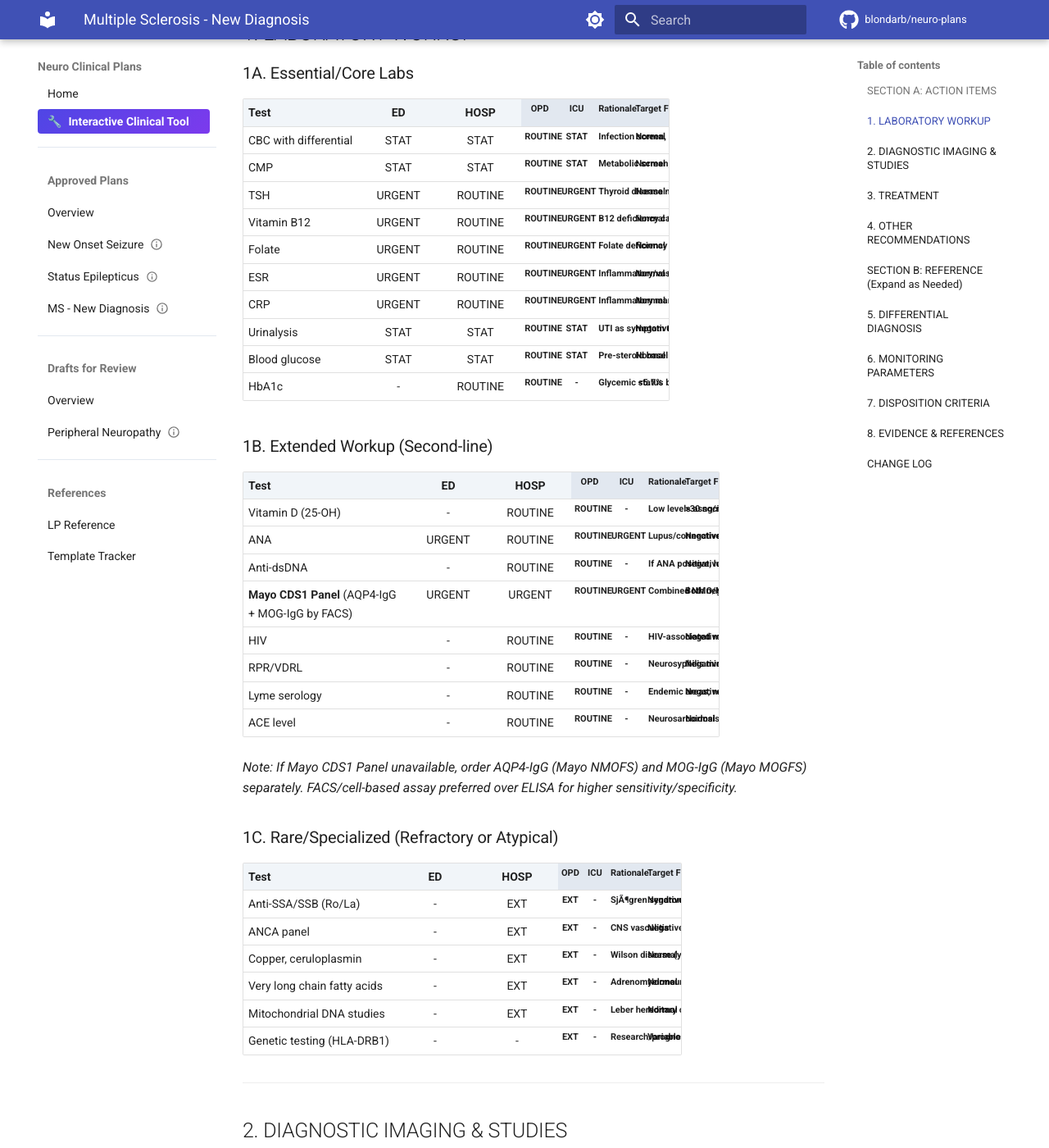
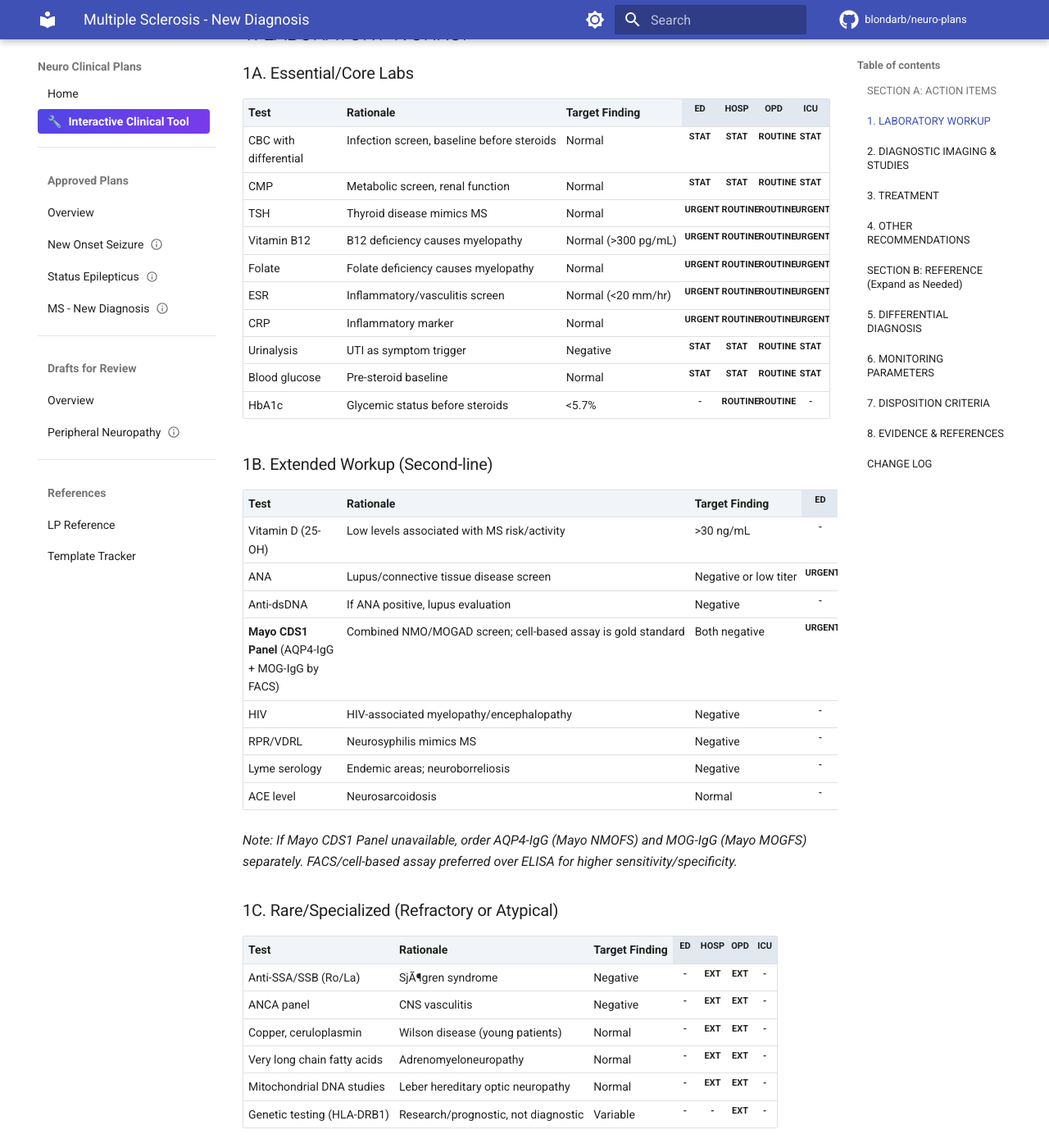
Before and after one commit to blondarb/neuro-plans, an MkDocs documentation site: the page built from docs/drafts/ms-new-diagnosis.md, in a window 1280 px wide and 1400 px high, scrolled down 938 px. Shown: the whole window at 82% size. Built offline with MkDocs 1.6.1 and Material for MkDocs 9.7.7, drawn with Linux system fonts in a browser that asks for light colours; comment, search, counter and statistics services are not loaded.

Commit message:
Fix MS plan table column order for CSS compatibility
- Reordered columns: Test | Rationale | Target | ED | HOSP | OPD | ICU
- CSS expects venue columns (ED/HOSP/OPD/ICU) as last 4 columns
- Matches column order in Status Epilepticus and New Onset Seizure
- Parity check passes (194/194 items)

```diff
--- a/docs/drafts/ms-new-diagnosis.md
+++ b/docs/drafts/ms-new-diagnosis.md
@@ -48,44 +48,44 @@ SECTION A: ACTION ITEMS
 
 ### 1A. Essential/Core Labs
 
-| Test | ED | HOSP | OPD | ICU | Rationale | Target Finding |
-|------|:--:|:----:|:---:|:---:|-----------|----------------|
-| CBC with differential | STAT | STAT | ROUTINE | STAT | Infection screen, baseline before steroids | Normal |
-| CMP | STAT | STAT | ROUTINE | STAT | Metabolic screen, renal function | Normal |
-| TSH | URGENT | ROUTINE | ROUTINE | URGENT | Thyroid disease mimics MS | Normal |
-| Vitamin B12 | URGENT | ROUTINE | ROUTINE | URGENT | B12 deficiency causes myelopathy | Normal (>300 pg/mL) |
-| Folate | URGENT | ROUTINE | ROUTINE | URGENT | Folate deficiency causes myelopathy | Normal |
-| ESR | URGENT | ROUTINE | ROUTINE | URGENT | Inflammatory/vasculitis screen | Normal (<20 mm/hr) |
-| CRP | URGENT | ROUTINE | ROUTINE | URGENT | Inflammatory marker | Normal |
-| Urinalysis | STAT | STAT | ROUTINE | STAT | UTI as symptom trigger | Negative |
-| Blood glucose | STAT | STAT | ROUTINE | STAT | Pre-steroid baseline | Normal |
-| HbA1c | - | ROUTINE | ROUTINE | - | Glycemic status before steroids | <5.7% |
+| Test | Rationale | Target Finding | ED | HOSP | OPD | ICU |
+|------|-----------|----------------|:--:|:----:|:---:|:---:|
+| CBC with differential | Infection screen, baseline before steroids | Normal | STAT | STAT | ROUTINE | STAT |
+| CMP | Metabolic screen, renal function | Normal | STAT | STAT | ROUTINE | STAT |
+| TSH | Thyroid disease mimics MS | Normal | URGENT | ROUTINE | ROUTINE | URGENT |
+| Vitamin B12 | B12 deficiency causes myelopathy | Normal (>300 pg/mL) | URGENT | ROUTINE | ROUTINE | URGENT |
+| Folate | Folate deficiency causes myelopathy | Normal | URGENT | ROUTINE | ROUTINE | URGENT |
+| ESR | Inflammatory/vasculitis screen | Normal (<20 mm/hr) | URGENT | ROUTINE | ROUTINE | URGENT |
+| CRP | Inflammatory marker | Normal | URGENT | ROUTINE | ROUTINE | URGENT |
+| Urinalysis | UTI as symptom trigger | Negative | STAT | STAT | ROUTINE | STAT |
+| Blood glucose | Pre-steroid baseline | Normal | STAT | STAT | ROUTINE | STAT |
+| HbA1c | Glycemic status before steroids | <5.7% | - | ROUTINE | ROUTINE | - |
 
 ### 1B. Extended Workup (Second-line)
 
-| Test | ED | HOSP | OPD | ICU | Rationale | Target Finding |
-|------|:--:|:----:|:---:|:---:|-----------|----------------|
-| Vitamin D (25-OH) | - | ROUTINE | ROUTINE | - | Low levels associated with MS risk/activity | >30 ng/mL |
-| ANA | URGENT | ROUTINE | ROUTINE | URGENT | Lupus/connective tissue disease screen | Negative or low titer |
-| Anti-dsDNA | - | ROUTINE | ROUTINE | - | If ANA positive, lupus evaluation | Negative |
-| **Mayo CDS1 Panel** (AQP4-IgG + MOG-IgG by FACS) | URGENT | URGENT | ROUTINE | URGENT | Combined NMO/MOGAD screen; cell-based assay is gold standard | Both negative |
-| HIV | - | ROUTINE | ROUTINE | - | HIV-associated myelopathy/encephalopathy | Negative |
-| RPR/VDRL | - | ROUTINE | ROUTINE | - | Neurosyphilis mimics MS | Negative |
-| Lyme serology | - | ROUTINE | ROUTINE | - | Endemic areas; neuroborreliosis | Negative |
-| ACE level | - | ROUTINE | ROUTINE | - | Neurosarcoidosis | Normal |
+| Test | Rationale | Target Finding | ED | HOSP | OPD | ICU |
+|------|-----------|----------------|:--:|:----:|:---:|:---:|
+| Vitamin D (25-OH) | Low levels associated with MS risk/activity | >30 ng/mL | - | ROUTINE | ROUTINE | - |
+| ANA | Lupus/connective tissue disease screen | Negative or low titer | URGENT | ROUTINE | ROUTINE | URGENT |
+| Anti-dsDNA | If ANA positive, lupus evaluation | Negative | - | ROUTINE | ROUTINE | - |
+| **Mayo CDS1 Panel** (AQP4-IgG + MOG-IgG by FACS) | Combined NMO/MOGAD screen; cell-based assay is gold standard | Both negative | URGENT | URGENT | ROUTINE | URGENT |
+| HIV | HIV-associated myelopathy/encephalopathy | Negative | - | ROUTINE | ROUTINE | - |
+| RPR/VDRL | Neurosyphilis mimics MS | Negative | - | ROUTINE | ROUTINE | - |
+| Lyme serology | Endemic areas; neuroborreliosis | Negative | - | ROUTINE | ROUTINE | - |
+| ACE level | Neurosarcoidosis | Normal | - | ROUTINE | ROUTINE | - |
 
 *Note: If Mayo CDS1 Panel unavailable, order AQP4-IgG (Mayo NMOFS) and MOG-IgG (Mayo MOGFS) separately. FACS/cell-based assay preferred over ELISA for higher sensitivity/specificity.*
 
 ### 1C. Rare/Specialized (Refractory or Atypical)
 
-| Test | ED | HOSP | OPD | ICU | Rationale | Target Finding |
-|------|:--:|:----:|:---:|:---:|-----------|----------------|
-| Anti-SSA/SSB (Ro/La) | - | EXT | EXT | - | SjÃ¶gren syndrome | Negative |
-| ANCA panel | - | EXT | EXT | - | CNS vasculitis | Negative |
-| Copper, ceruloplasmin | - | EXT | EXT | - | Wilson disease (young patients) | Normal |
-| Very long chain fatty acids | - | EXT | EXT | - | Adrenomyeloneuropathy | Normal |
-| Mitochondrial DNA studies | - | EXT | EXT | - | Leber hereditary optic neuropathy | Normal |
-| Genetic testing (HLA-DRB1) | - | - | EXT | - | Research/prognostic, not diagnostic | Variable |
+| Test | Rationale | Target Finding | ED | HOSP | OPD | ICU |
+|------|-----------|----------------|:--:|:----:|:---:|:---:|
+| Anti-SSA/SSB (Ro/La) | SjÃ¶gren syndrome | Negative | - | EXT | EXT | - |
+| ANCA panel | CNS vasculitis | Negative | - | EXT | EXT | - |
+| Copper, ceruloplasmin | Wilson disease (young patients) | Normal | - | EXT | EXT | - |
+| Very long chain fatty acids | Adrenomyeloneuropathy | Normal | - | EXT | EXT | - |
+| Mitochondrial DNA studies | Leber hereditary optic neuropathy | Normal | - | EXT | EXT | - |
+| Genetic testing (HLA-DRB1) | Research/prognostic, not diagnostic | Variable | - | - | EXT | - |
 
 ---
 
```
Also changed, not shown: docs/plans/ms-new-diagnosis.json (+98 -98 lines), docs/plans/ms-new-diagnosis.md (+30 -30 lines), docs/data/plans.json.
